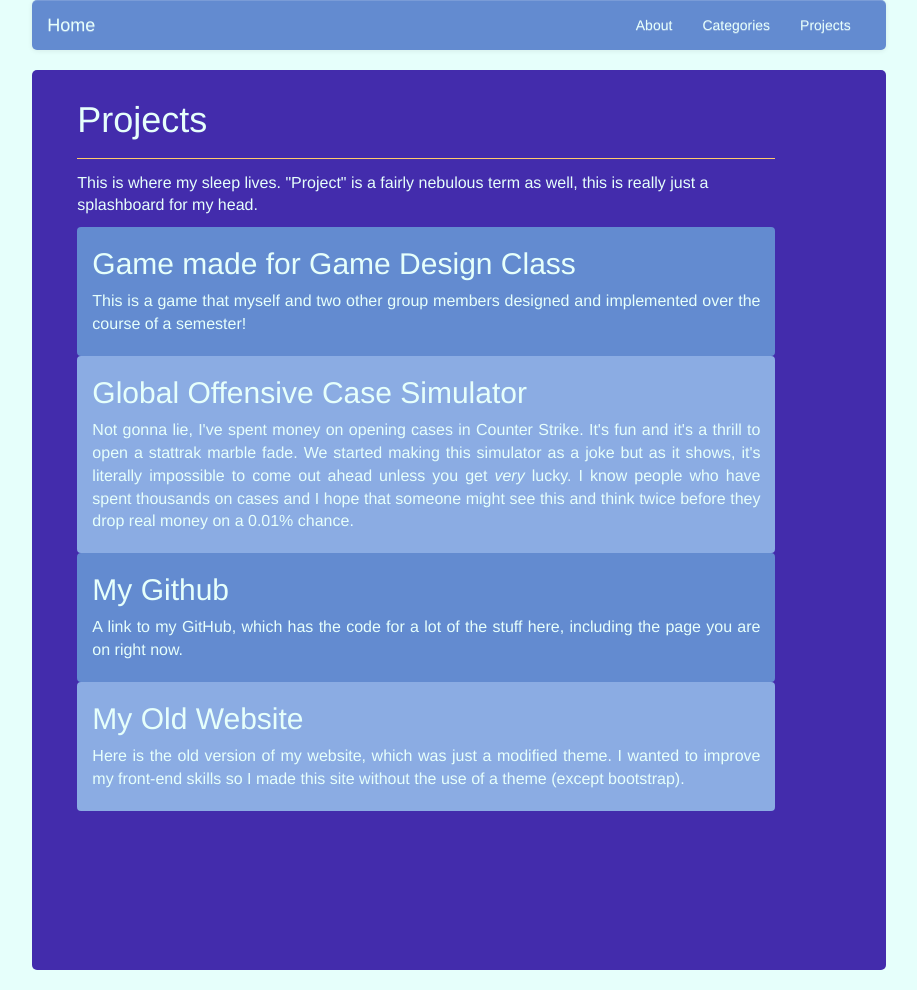
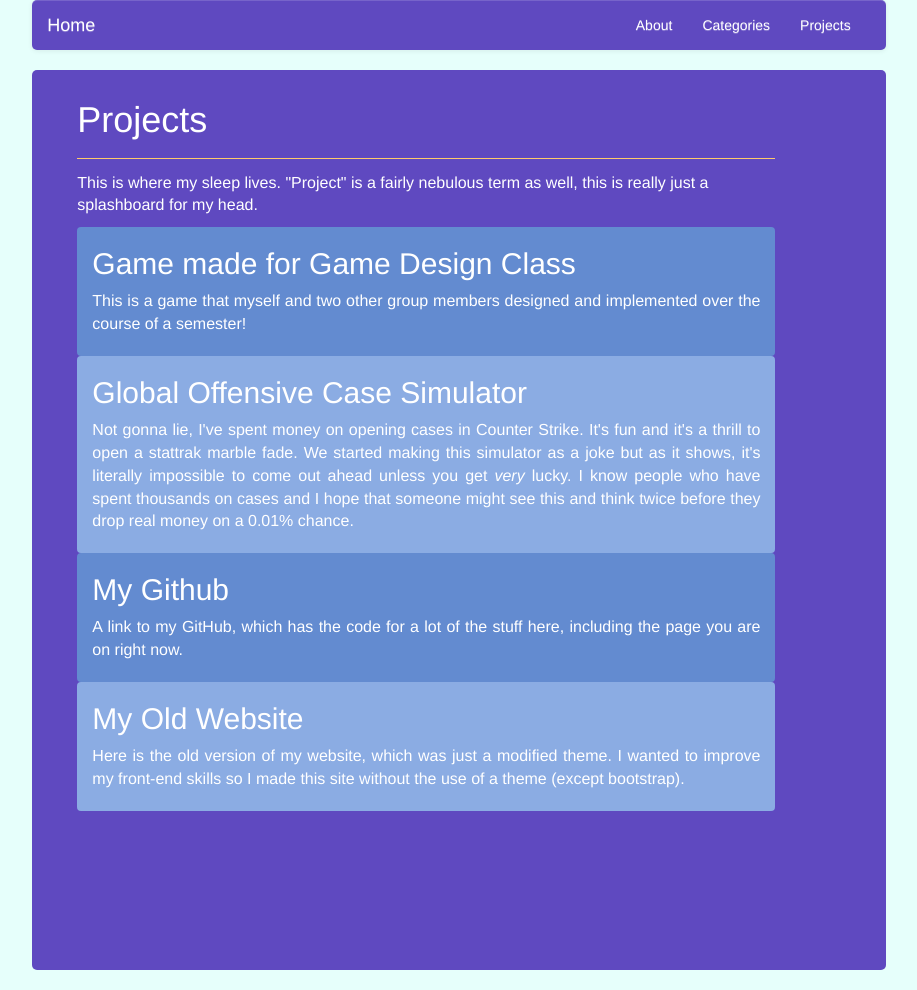
Before and after one commit to lucasmarcelli/lessold, a Jekyll site: the page built from projects.html, in a window 1280 px wide. Shown: the whole page, without its empty margins (181-1098 px from the left). Built offline with Jekyll 4.4.1, drawn with Linux system fonts in a browser that asks for light colours; nearby versions of some CDN libraries.

Commit message:
Updated color scheme

```diff
--- a/css/style.css
+++ b/css/style.css
@@ -1,3 +1,6 @@
+
+
+
 body{
 	background: #e6fffb;
 }
@@ -15,19 +18,19 @@
 }
 
 a.light:hover {
-	background-color: #432CAC;
+	background-color: #5F49C0;
 }
 
 li.light:hover{
-	background-color: #432CAC;
+	background-color: #5F49C0;
 }
 
 a.dark:hover {
-	background-color: #432CAC;
+	background-color: #5F49C0;
 }
 
 li.dark:hover{
-	background-color: #432CAC;
+	background-color: #5F49C0;
 }
 
 .first{
@@ -41,7 +44,7 @@
 }
 
 .light h1 {
-	color: #8BACE3;
+	color: #FFD892;
 	text-transform: capitalize;
 	text-align: right;
 	margin-bottom: auto;
@@ -50,7 +53,7 @@
 }
 
 .dark h1 {
-	color: #638BD0;
+	color: #FFD892;
 	text-transform: capitalize;
 	text-align: right;
 	margin-bottom: auto;
@@ -64,7 +67,7 @@
 
 
 .pager li>a{
-	background-color: #432CAC;
+	background-color: #5F49C0;
 	border:1px solid #FFCA6B;
 }
 
@@ -84,7 +87,7 @@
 .cat-items:hover > .cat-item{
 	display: block;
 	padding-bottom: 10px;
-	background-color: #432CAC;
+	background-color: #5F49C0;
 }
 
 .cat-item{
@@ -103,16 +106,16 @@
 
 .cat-items h2, h4, h5{
 	margin-top: 10px;
-	color: #e6fffb;
+	color: white;
 }
 
 .content-box{
-	background-color: #432CAC;
+	background-color: #5F49C0;
 	border-radius: 5px;
 	margin-bottom: 20px;
 	min-height: 100vh;
 	height: 100%;
-	color: #e6fffb;
+	color: white;
 	padding-bottom: 10px;
 	padding-top: 10px;
 	padding-left: 45px;
@@ -156,7 +159,7 @@
 }
 
 .project-list p {
-	color: #e6fffb;
+	color: white;
 	text-align: justify;
 }
 
@@ -165,17 +168,27 @@
 }
 
 .navbar-default .navbar-brand{
-	color: #e6fffb;
+	color: white;
 }
 
+.navbar-default .navbar-brand:hover{
+	color: #FFD892;
+}
+
+
 .navbar-default .navbar-nav>li>a{
-	color: #e6fffb;
+	color: white;
 }
+
+.navbar-default .navbar-nav>li>a:hover{
+	color: #FFD892;
+}
+
 
 .navbar-custom{
 	border-radius: 5px;
 	border: none;
-	background: #638BD0;
+	background: #5F49C0;
 }
 
 .navbar-right{
@@ -195,7 +208,7 @@
 }
 
 .page-content a{
-	color: #638BD0;
+	color: #FFD892;
 }
 
 .project-items {
@@ -205,7 +218,7 @@
 
 .project-items h2, h4{
 	margin-top: 10px;
-	color: #e6fffb;
+	color: white;
 	border-radius: 5px;
 }
 
--- a/index.html
+++ b/index.html
@@ -11,7 +11,7 @@
 			<a href="{{ post.url }}" class="list-group-item post-items light">
 				<div class="first">
 					<h2>{{ post.title }}</h2>
-					<h4><i>{{ post.subtitle }}</i></h4>
+					<h4 class="tagline-light"><i>{{ post.subtitle }}</i></h4>
 					<h4><i>Posted on {{ post.date | date: '%B %d, %Y' }}</i></h4>
 				</div>
 				<div class="second">
@@ -28,7 +28,7 @@
 			<a href="{{ post.url }}" class="list-group-item post-items dark">
 				<div class="first">
 					<h2>{{ post.title }}</h2>
-					<h4><i>{{ post.subtitle }}</i></h4>
+					<h4 class="tagline-dark"><i>{{ post.subtitle }}</i></h4>
 					<h4><i>Posted on {{ post.date | date: '%B %d, %Y' }}</i></h4>
 				</div>
 				<div class="second">
```
